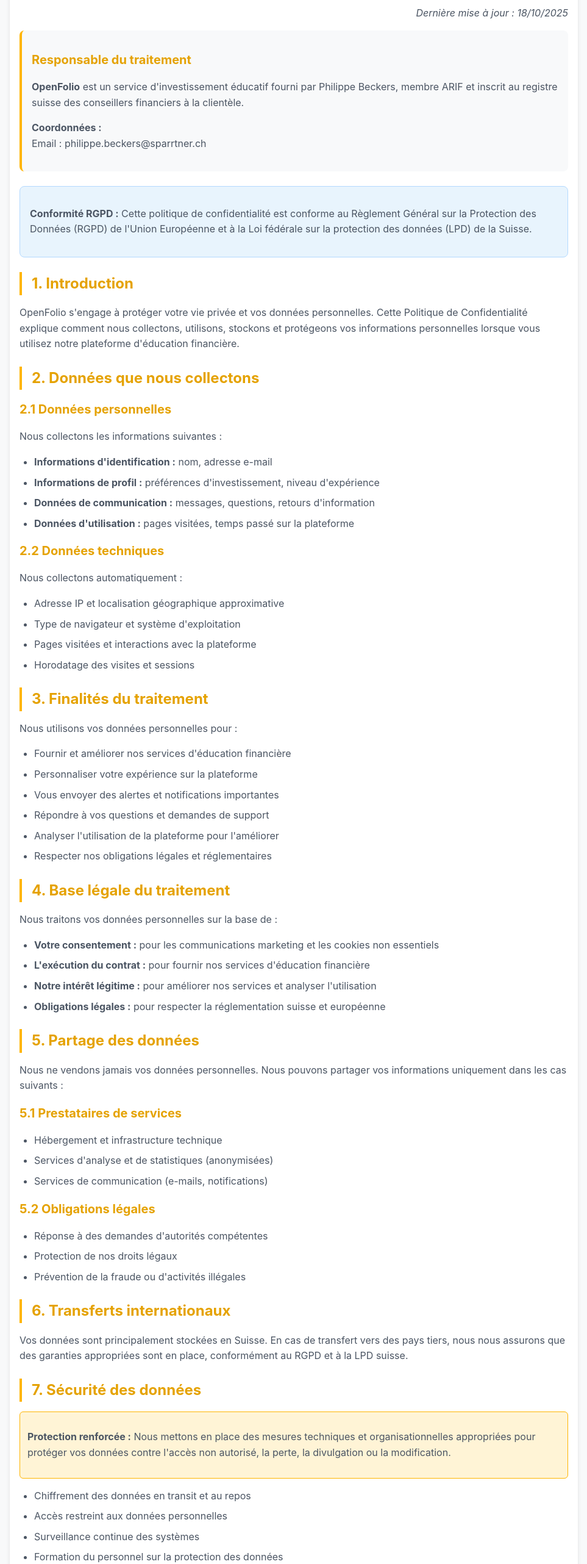
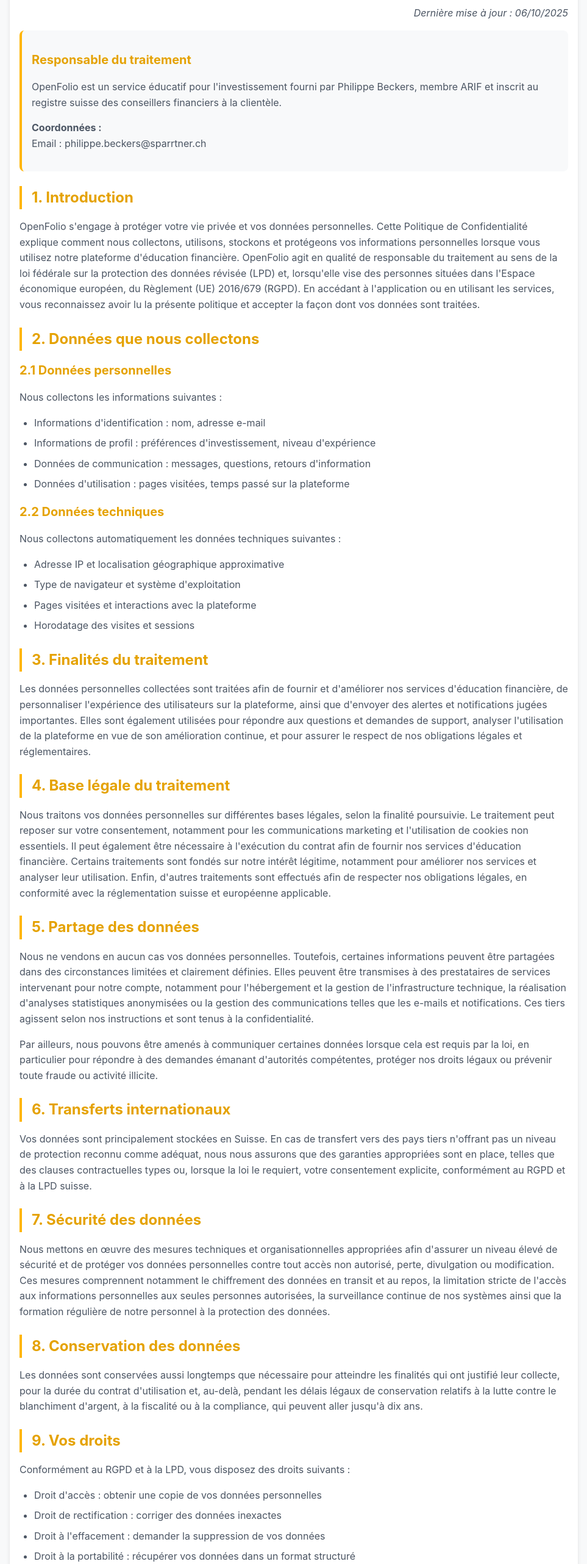
Before and after one commit to bastdumont/openfolio-stripe-payment, a website: page privacy.html in a window 1280 px wide. Shown: the part 140-2704 px from the top of the page at 61% size, without its empty margins (158-1121 px from the left). Drawn offline with Linux system fonts and the light colour scheme.

Commit message:
update cgu and pp

```diff
--- a/privacy.html
+++ b/privacy.html
@@ -117,42 +117,23 @@
         color: var(--text-secondary);
         margin-bottom: var(--space-4);
       }
-
-      .gdpr-notice {
-        background: #e8f4fd;
-        border: 1px solid #b3d9ff;
-        padding: var(--space-4);
-        border-radius: 8px;
-        margin: var(--space-4) 0;
-      }
     </style>
   </head>
   <body>
     <div class="container">
       <h1>Politique de Confidentialité</h1>
-      <p class="last-updated">
-        Dernière mise à jour : <span id="current-date"></span>
-      </p>
+      <p class="last-updated">Dernière mise à jour : 06/10/2025</p>
 
       <div class="company-info">
         <h3>Responsable du traitement</h3>
         <p>
-          <strong>OpenFolio</strong> est un service d'investissement éducatif
-          fourni par Philippe Beckers, membre ARIF et inscrit au registre suisse
-          des conseillers financiers à la clientèle.
+          OpenFolio est un service éducatif pour l'investissement fourni par
+          Philippe Beckers, membre ARIF et inscrit au registre suisse des
+          conseillers financiers à la clientèle.
         </p>
         <p>
           <strong>Coordonnées :</strong><br />
-          Email : philippe.beckers@sparrtner.ch<br />
-        </p>
-      </div>
-
-      <div class="gdpr-notice">
-        <p>
-          <strong>Conformité RGPD :</strong> Cette politique de confidentialité
-          est conforme au Règlement Général sur la Protection des Données (RGPD)
-          de l'Union Européenne et à la Loi fédérale sur la protection des
-          données (LPD) de la Suisse.
+          Email : philippe.beckers@sparrtner.ch
         </p>
       </div>
 
@@ -162,33 +143,33 @@
         personnelles. Cette Politique de Confidentialité explique comment nous
         collectons, utilisons, stockons et protégeons vos informations
         personnelles lorsque vous utilisez notre plateforme d'éducation
-        financière.
+        financière. OpenFolio agit en qualité de responsable du traitement au
+        sens de la loi fédérale sur la protection des données révisée (LPD) et,
+        lorsqu'elle vise des personnes situées dans l'Espace économique
+        européen, du Règlement (UE) 2016/679 (RGPD). En accédant à l'application
+        ou en utilisant les services, vous reconnaissez avoir lu la présente
+        politique et accepter la façon dont vos données sont traitées.
       </p>
 
       <h2>2. Données que nous collectons</h2>
-
       <h3>2.1 Données personnelles</h3>
       <p>Nous collectons les informations suivantes :</p>
       <ul>
+        <li>Informations d'identification : nom, adresse e-mail</li>
         <li>
-          <strong>Informations d'identification :</strong> nom, adresse e-mail
+          Informations de profil : préférences d'investissement, niveau
+          d'expérience
         </li>
         <li>
-          <strong>Informations de profil :</strong> préférences
-          d'investissement, niveau d'expérience
+          Données de communication : messages, questions, retours d'information
         </li>
         <li>
-          <strong>Données de communication :</strong> messages, questions,
-          retours d'information
-        </li>
-        <li>
-          <strong>Données d'utilisation :</strong> pages visitées, temps passé
-          sur la plateforme
+          Données d'utilisation : pages visitées, temps passé sur la plateforme
         </li>
       </ul>
 
       <h3>2.2 Données techniques</h3>
-      <p>Nous collectons automatiquement :</p>
+      <p>Nous collectons automatiquement les données techniques suivantes :</p>
       <ul>
         <li>Adresse IP et localisation géographique approximative</li>
         <li>Type de navigateur et système d'exploitation</li>
@@ -197,146 +178,128 @@
       </ul>
 
       <h2>3. Finalités du traitement</h2>
-      <p>Nous utilisons vos données personnelles pour :</p>
-      <ul>
-        <li>Fournir et améliorer nos services d'éducation financière</li>
-        <li>Personnaliser votre expérience sur la plateforme</li>
-        <li>Vous envoyer des alertes et notifications importantes</li>
-        <li>Répondre à vos questions et demandes de support</li>
-        <li>Analyser l'utilisation de la plateforme pour l'améliorer</li>
-        <li>Respecter nos obligations légales et réglementaires</li>
-      </ul>
+      <p>
+        Les données personnelles collectées sont traitées afin de fournir et
+        d'améliorer nos services d'éducation financière, de personnaliser
+        l'expérience des utilisateurs sur la plateforme, ainsi que d'envoyer des
+        alertes et notifications jugées importantes. Elles sont également
+        utilisées pour répondre aux questions et demandes de support, analyser
+        l'utilisation de la plateforme en vue de son amélioration continue, et
+        pour assurer le respect de nos obligations légales et réglementaires.
+      </p>
 
       <h2>4. Base légale du traitement</h2>
-      <p>Nous traitons vos données personnelles sur la base de :</p>
-      <ul>
-        <li>
-          <strong>Votre consentement :</strong> pour les communications
-          marketing et les cookies non essentiels
-        </li>
-        <li>
-          <strong>L'exécution du contrat :</strong> pour fournir nos services
-          d'éducation financière
-        </li>
-        <li>
-          <strong>Notre intérêt légitime :</strong> pour améliorer nos services
-          et analyser l'utilisation
-        </li>
-        <li>
-          <strong>Obligations légales :</strong> pour respecter la
-          réglementation suisse et européenne
-        </li>
-      </ul>
+      <p>
+        Nous traitons vos données personnelles sur différentes bases légales,
+        selon la finalité poursuivie. Le traitement peut reposer sur votre
+        consentement, notamment pour les communications marketing et
+        l'utilisation de cookies non essentiels. Il peut également être
+        nécessaire à l'exécution du contrat afin de fournir nos services
+        d'éducation financière. Certains traitements sont fondés sur notre
+        intérêt légitime, notamment pour améliorer nos services et analyser leur
+        utilisation. Enfin, d'autres traitements sont effectués afin de
+        respecter nos obligations légales, en conformité avec la réglementation
+        suisse et européenne applicable.
+      </p>
 
       <h2>5. Partage des données</h2>
       <p>
-        Nous ne vendons jamais vos données personnelles. Nous pouvons partager
-        vos informations uniquement dans les cas suivants :
+        Nous ne vendons en aucun cas vos données personnelles. Toutefois,
+        certaines informations peuvent être partagées dans des circonstances
+        limitées et clairement définies. Elles peuvent être transmises à des
+        prestataires de services intervenant pour notre compte, notamment pour
+        l'hébergement et la gestion de l'infrastructure technique, la
+        réalisation d'analyses statistiques anonymisées ou la gestion des
+        communications telles que les e-mails et notifications. Ces tiers
+        agissent selon nos instructions et sont tenus à la confidentialité.
       </p>
-
-      <h3>5.1 Prestataires de services</h3>
-      <ul>
-        <li>Hébergement et infrastructure technique</li>
-        <li>Services d'analyse et de statistiques (anonymisées)</li>
-        <li>Services de communication (e-mails, notifications)</li>
-      </ul>
-
-      <h3>5.2 Obligations légales</h3>
-      <ul>
-        <li>Réponse à des demandes d'autorités compétentes</li>
-        <li>Protection de nos droits légaux</li>
-        <li>Prévention de la fraude ou d'activités illégales</li>
-      </ul>
+      <p>
+        Par ailleurs, nous pouvons être amenés à communiquer certaines données
+        lorsque cela est requis par la loi, en particulier pour répondre à des
+        demandes émanant d'autorités compétentes, protéger nos droits légaux ou
+        prévenir toute fraude ou activité illicite.
+      </p>
 
       <h2>6. Transferts internationaux</h2>
       <p>
         Vos données sont principalement stockées en Suisse. En cas de transfert
-        vers des pays tiers, nous nous assurons que des garanties appropriées
-        sont en place, conformément au RGPD et à la LPD suisse.
+        vers des pays tiers n'offrant pas un niveau de protection reconnu comme
+        adéquat, nous nous assurons que des garanties appropriées sont en place,
+        telles que des clauses contractuelles types ou, lorsque la loi le
+        requiert, votre consentement explicite, conformément au RGPD et à la LPD
+        suisse.
       </p>
 
       <h2>7. Sécurité des données</h2>
-      <div class="highlight">
-        <p>
-          <strong>Protection renforcée :</strong> Nous mettons en place des
-          mesures techniques et organisationnelles appropriées pour protéger vos
-          données contre l'accès non autorisé, la perte, la divulgation ou la
-          modification.
-        </p>
-      </div>
-      <ul>
-        <li>Chiffrement des données en transit et au repos</li>
-        <li>Accès restreint aux données personnelles</li>
-        <li>Surveillance continue des systèmes</li>
-        <li>Formation du personnel sur la protection des données</li>
-      </ul>
+      <p>
+        Nous mettons en œuvre des mesures techniques et organisationnelles
+        appropriées afin d'assurer un niveau élevé de sécurité et de protéger
+        vos données personnelles contre tout accès non autorisé, perte,
+        divulgation ou modification. Ces mesures comprennent notamment le
+        chiffrement des données en transit et au repos, la limitation stricte de
+        l'accès aux informations personnelles aux seules personnes autorisées,
+        la surveillance continue de nos systèmes ainsi que la formation
+        régulière de notre personnel à la protection des données.
+      </p>
 
       <h2>8. Conservation des données</h2>
-      <p>Nous conservons vos données personnelles :</p>
-      <ul>
-        <li>
-          <strong>Données de compte :</strong> pendant la durée de votre
-          utilisation du service
-        </li>
-        <li>
-          <strong>Données de communication :</strong> 3 ans après la dernière
-          interaction
-        </li>
-        <li><strong>Données techniques :</strong> 12 mois maximum</li>
-        <li>
-          <strong>Obligations légales :</strong> selon les délais de
-          prescription applicables
-        </li>
-      </ul>
+      <p>
+        Les données sont conservées aussi longtemps que nécessaire pour
+        atteindre les finalités qui ont justifié leur collecte, pour la durée du
+        contrat d'utilisation et, au-delà, pendant les délais légaux de
+        conservation relatifs à la lutte contre le blanchiment d'argent, à la
+        fiscalité ou à la compliance, qui peuvent aller jusqu'à dix ans.
+      </p>
 
       <h2>9. Vos droits</h2>
       <p>
         Conformément au RGPD et à la LPD, vous disposez des droits suivants :
       </p>
       <ul>
+        <li>Droit d'accès : obtenir une copie de vos données personnelles</li>
+        <li>Droit de rectification : corriger des données inexactes</li>
+        <li>Droit à l'effacement : demander la suppression de vos données</li>
         <li>
-          <strong>Droit d'accès :</strong> obtenir une copie de vos données
-          personnelles
+          Droit à la portabilité : récupérer vos données dans un format
+          structuré
         </li>
+        <li>Droit d'opposition : vous opposer au traitement de vos données</li>
+        <li>Droit de limitation : restreindre le traitement de vos données</li>
         <li>
-          <strong>Droit de rectification :</strong> corriger des données
-          inexactes
-        </li>
-        <li>
-          <strong>Droit à l'effacement :</strong> demander la suppression de vos
-          données
-        </li>
-        <li>
-          <strong>Droit à la portabilité :</strong> récupérer vos données dans
-          un format structuré
-        </li>
-        <li>
-          <strong>Droit d'opposition :</strong> vous opposer au traitement de
-          vos données
-        </li>
-        <li>
-          <strong>Droit de limitation :</strong> restreindre le traitement de
-          vos données
-        </li>
-        <li>
-          <strong>Droit de retrait du consentement :</strong> retirer votre
-          consentement à tout moment
+          Droit de retrait du consentement : retirer votre consentement à tout
+          moment
         </li>
       </ul>
+      <p>
+        L'exercice de ces droits est gratuit et peut s'effectuer en écrivant à
+        @, en joignant une preuve d'identité pour éviter toute usurpation.
+      </p>
 
       <h2>10. Cookies et technologies similaires</h2>
       <p>
-        Nous utilisons des cookies pour améliorer votre expérience sur notre
-        plateforme. Vous pouvez gérer vos préférences de cookies via les
-        paramètres de votre navigateur.
+        Afin d'optimiser l'expérience de navigation, le site utilise des cookies
+        fonctionnels et analytiques. Nous utilisons les données aux fins
+        susmentionnées et pour surveiller et analyser l'utilisation du service,
+        pour l'administration technique du service, pour améliorer la
+        fonctionnalité et la convivialité de notre service et pour vérifier que
+        les utilisateurs ont l'autorisation nécessaire pour que le service
+        puisse traiter leurs demandes. Les cookies analytiques s'appuient
+        notamment sur Google Analytics, un service de Google LLC qui peut
+        transférer certaines données vers les États-Unis. Google est certifié
+        dans le cadre du programme suisse-US Data Privacy Framework. Vous pouvez
+        gérer vos préférences de cookies via les paramètres de votre navigateur
+        ou configurer votre navigateur pour refuser tout ou partie des cookies,
+        mais il est alors possible que certaines fonctionnalités du site soient
+        dégradées.
       </p>
 
       <h2>11. Modifications de cette politique</h2>
       <p>
         Nous pouvons modifier cette Politique de Confidentialité
         occasionnellement. Toute modification sera publiée sur cette page avec
-        une nouvelle date de mise à jour. Nous vous encourageons à consulter
-        régulièrement cette politique.
+        une nouvelle date de mise à jour. La poursuite de l'utilisation de
+        OpenFolio après cette période vaut acceptation des changements. Nous
+        vous encourageons à consulter régulièrement cette politique.
       </p>
 
       <h2>12. Réclamations</h2>
@@ -357,15 +320,9 @@
         <h3>Contact</h3>
         <p>
           Pour toute question concernant cette politique de confidentialité :<br />
-          Email : philippe.beckers@sparrtner.ch<br />
+          Email : philippe.beckers@sparrtner.ch
         </p>
       </div>
     </div>
-
-    <script>
-      // Set current date
-      document.getElementById('current-date').textContent =
-        new Date().toLocaleDateString('fr-FR');
-    </script>
   </body>
 </html>
```
Also changed, not shown: cg.html (+84 -41 lines).
